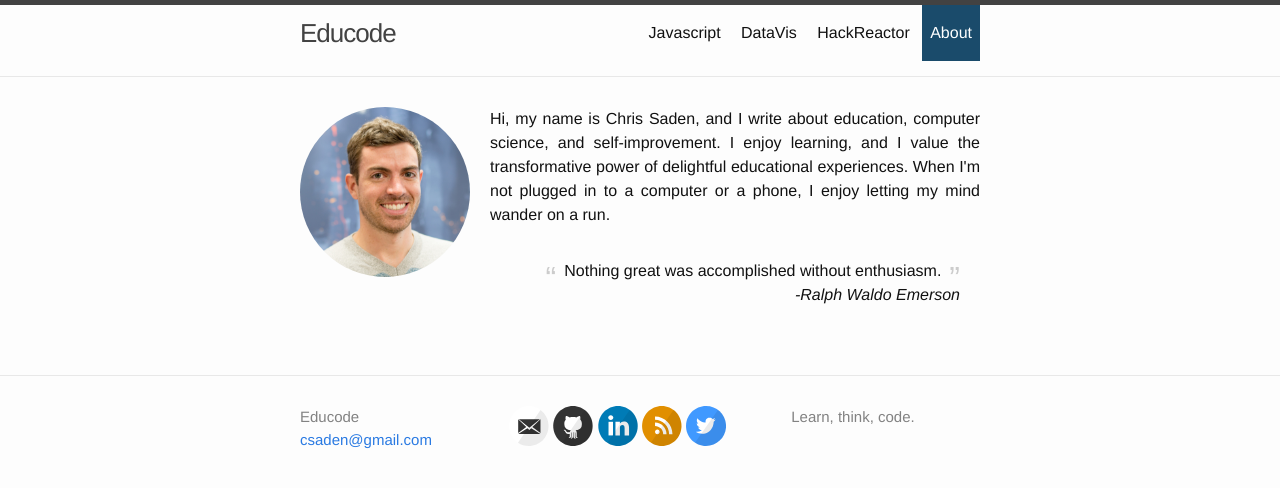
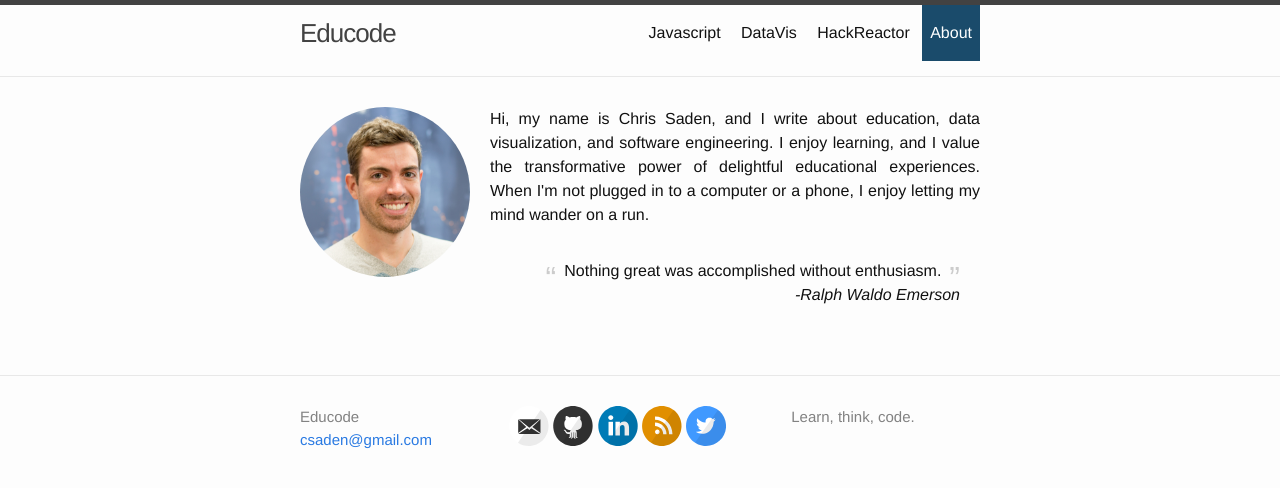
Before and after one commit to csaden/csaden.github.io, a Jekyll site: the page built from about/index.html, in a window 1280 px wide. Shown: the top 488 px of the page. Built offline with Jekyll 4.4.1, drawn with Linux system fonts in a browser that asks for light colours.

Commit message:
update about

```diff
--- a/about/index.html
+++ b/about/index.html
@@ -9,7 +9,7 @@ custom_css: about
   <img src="/assets/chris_saden.jpg" alt="Chris Saden smiling">
 </div>
 
-<p class="about">Hi, my name is Chris Saden, and I write about education, computer science, and self-improvement. I enjoy learning, and I value the transformative power of delightful educational experiences. When I'm not plugged in to a computer or a phone, I enjoy letting my mind wander on a run.</p>
+<p class="about">Hi, my name is Chris Saden, and I write about education, data visualization, and software engineering. I enjoy learning, and I value the transformative power of delightful educational experiences. When I'm not plugged in to a computer or a phone, I enjoy letting my mind wander on a run.</p>
 
 <div class="quote-container">
   <div class="quote">Nothing great was accomplished without enthusiasm.</div>
```
